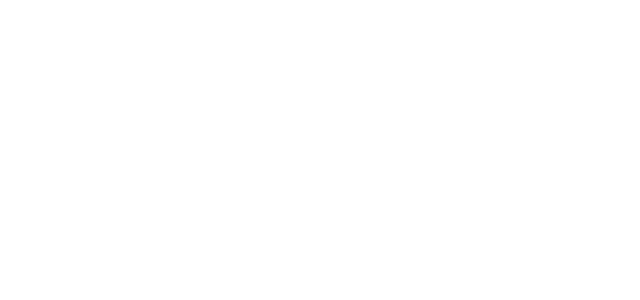
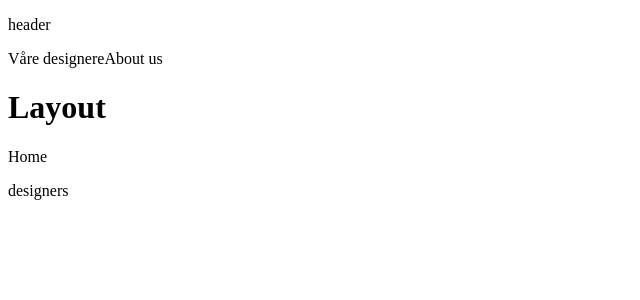
Before and after one commit to furuknappen/atmoskunst-website, a React (Vite) app: page / in a window 1280 px wide. Before the commit this address had no page. Shown: the top 300 px of the page, without its empty margins (0-640 px from the left). Built offline with nearby package versions, Linux system fonts and the light colour scheme.

Commit message:
url should work

```diff
--- a/src/main.jsx
+++ b/src/main.jsx
@@ -11,12 +11,12 @@
   <StrictMode>
     <BrowserRouter>
       <Routes>
-        <Route path="atmoskunst-website">
+
           <Route element={<Layout />}>
             <Route index element={<Home />} />
             <Route path="designers" element={<Designers />} />
           </Route>
-        </Route>
+
       </Routes>
     </BrowserRouter>
   </StrictMode>
--- a/src/pages/Home.jsx
+++ b/src/pages/Home.jsx
@@ -6,7 +6,7 @@
       <p >
         Home
       </p>
-       <Link to="/atmoskunst-website/designers">designers</Link>
+       <Link to="/designers">designers</Link>
     </>
   )
 }
--- a/vite.config.js
+++ b/vite.config.js
@@ -4,5 +4,4 @@
 // https://vite.dev/config/
 export default defineConfig({
   plugins: [react()],
-  base:'/atmoskunst-website/'
 })
```
